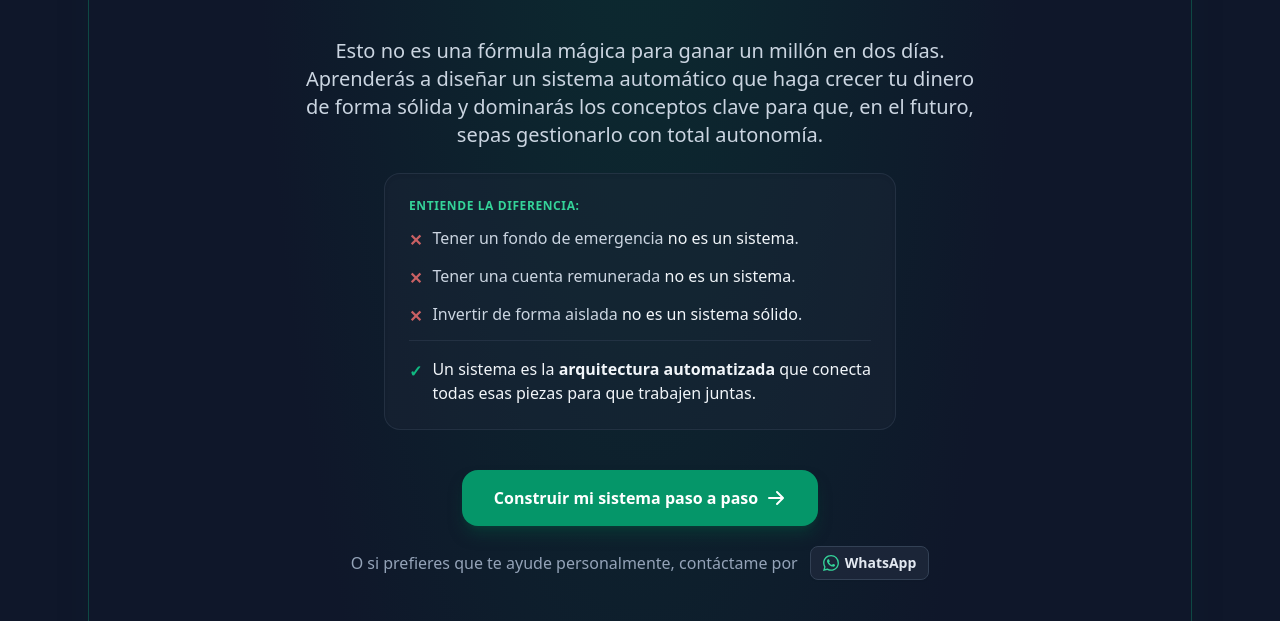
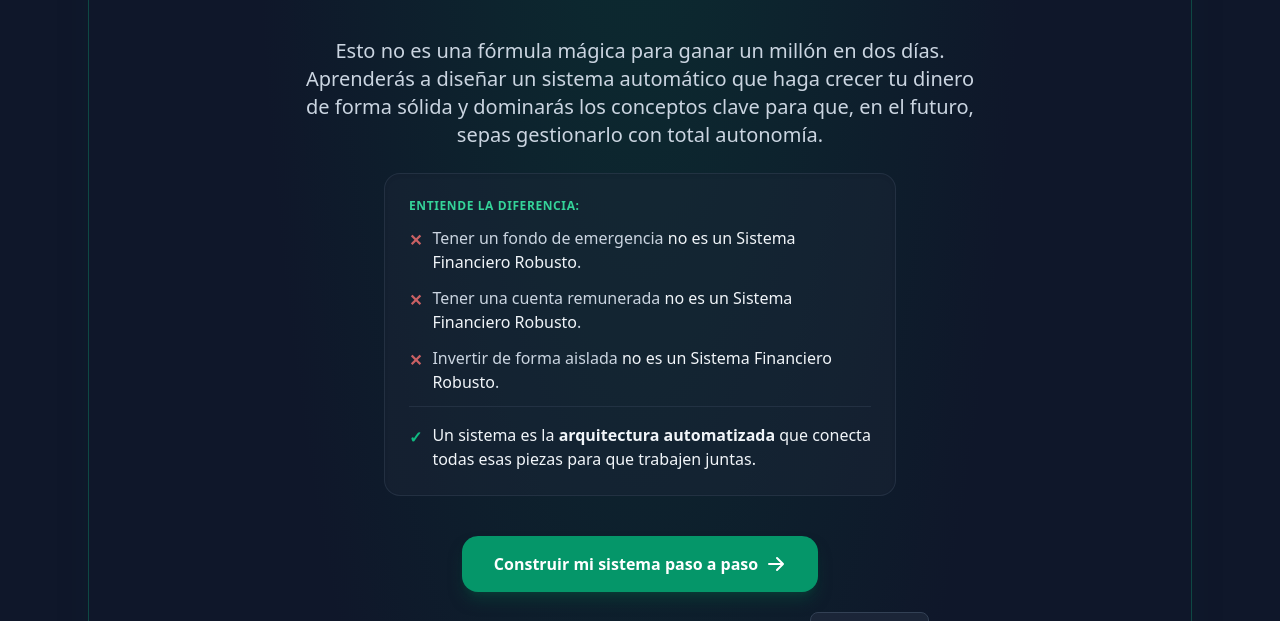
Before and after one commit to manoelfolgueira/manoelfolgueira.es, an Eleventy site: page src/index.njk in a window 1280 px wide. Shown: the part 479-1100 px from the top of the page. Built offline with nearby package versions, Linux system fonts and the light colour scheme; Eleventy itself is replaced by a stand-in of ours; files that its build step writes are made by us from their sources.

Commit message:
improve panel

```diff
--- a/src/index.njk
+++ b/src/index.njk
@@ -40,15 +40,15 @@
                 <ul class="space-y-3 text-slate-300 text-sm sm:text-base">
                     <li class="flex items-start gap-2.5">
                         <span class="text-red-400/80 font-bold mt-0.5">✕</span>
-                        <span>Tener un fondo de emergencia <strong class="text-slate-100 font-medium">no es un sistema</strong>.</span>
+                        <span>Tener un fondo de emergencia <strong class="text-slate-100 font-medium">no es un Sistema Financiero Robusto</strong>.</span>
                     </li>
                     <li class="flex items-start gap-2.5">
                         <span class="text-red-400/80 font-bold mt-0.5">✕</span>
-                        <span>Tener una cuenta remunerada <strong class="text-slate-100 font-medium">no es un sistema</strong>.</span>
+                        <span>Tener una cuenta remunerada <strong class="text-slate-100 font-medium">no es un Sistema Financiero Robusto</strong>.</span>
                     </li>
                     <li class="flex items-start gap-2.5">
                         <span class="text-red-400/80 font-bold mt-0.5">✕</span>
-                        <span>Invertir de forma aislada <strong class="text-slate-100 font-medium">no es un sistema sólido</strong>.</span>
+                        <span>Invertir de forma aislada <strong class="text-slate-100 font-medium">no es un Sistema Financiero Robusto</strong>.</span>
                     </li>
                     <li class="flex items-start gap-2.5 mt-4 pt-4 border-t border-slate-700/50">
                         <span class="text-emerald-500 font-bold mt-0.5">✓</span>
```
